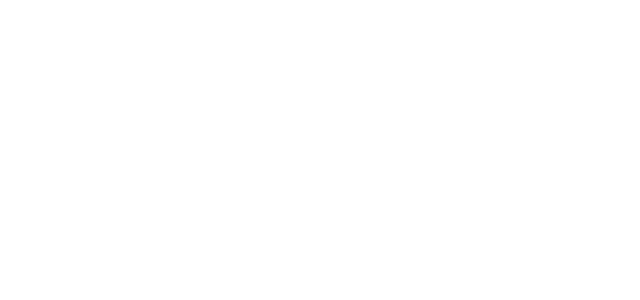
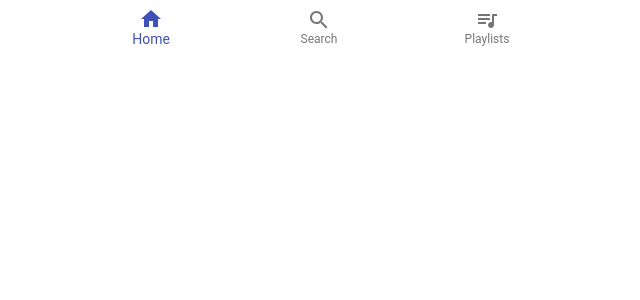
Before and after one commit to phelipetls/spotify-app, a React (Create React App) app: page / in a window 1280 px wide. Shown: the top 300 px of the page, without its empty margins (321-961 px from the left). Built offline with nearby package versions, Linux system fonts and the light colour scheme.

Commit message:
Add basic routes

```diff
--- a/package.json
+++ b/package.json
@@ -10,6 +10,7 @@
     "@testing-library/user-event": "^12.2.2",
     "react": "^17.0.1",
     "react-dom": "^17.0.1",
+    "react-router-dom": "^5.2.0",
     "react-scripts": "4.0.0",
     "web-vitals": "^0.2.4"
   },
--- a/src/App.js
+++ b/src/App.js
@@ -1,7 +1,36 @@
 import "./App.css";
 
+import { BrowserRouter as Router, Route, Switch } from "react-router-dom";
+
+import { Navigation } from "./components/Navigation";
+import { Search } from "./components/Search";
+import { Playlists } from "./components/Playlists";
+import { HomePage } from "./components/HomePage";
+
+import { makeStyles } from "@material-ui/styles";
+
+const useStyles = makeStyles(() => ({
+  root: {
+    display: "flex",
+    flexFlow: "column"
+  }
+}));
+
 function App() {
-  return <div className="App"></div>;
+  const classes = useStyles();
+
+  return (
+    <Router>
+      <div className={classes.root}>
+        <Switch>
+          <Route exact path="/" component={HomePage} />
+          <Route exact path="/search" component={Search} />
+          <Route exact path="/playlists" component={Playlists} />
+        </Switch>
+        <Navigation />
+      </div>
+    </Router>
+  );
 }
 
 export default App;
--- a/src/index.css
+++ b/src/index.css
@@ -6,8 +6,3 @@
   -webkit-font-smoothing: antialiased;
   -moz-osx-font-smoothing: grayscale;
 }
-
-code {
-  font-family: source-code-pro, Menlo, Monaco, Consolas, 'Courier New',
-    monospace;
-}
```
Also changed, not shown: 1 other file (tests, documents, lock files or other folders).
